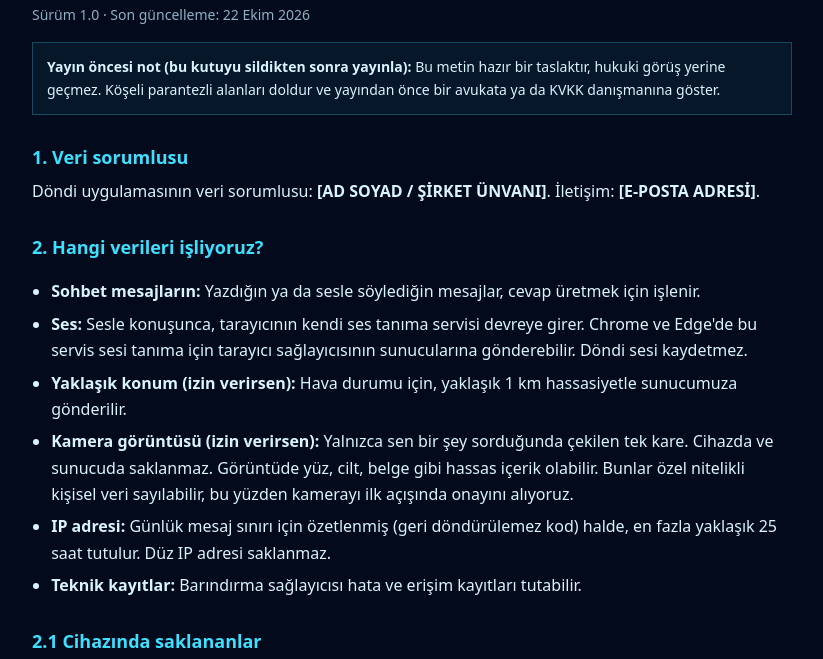
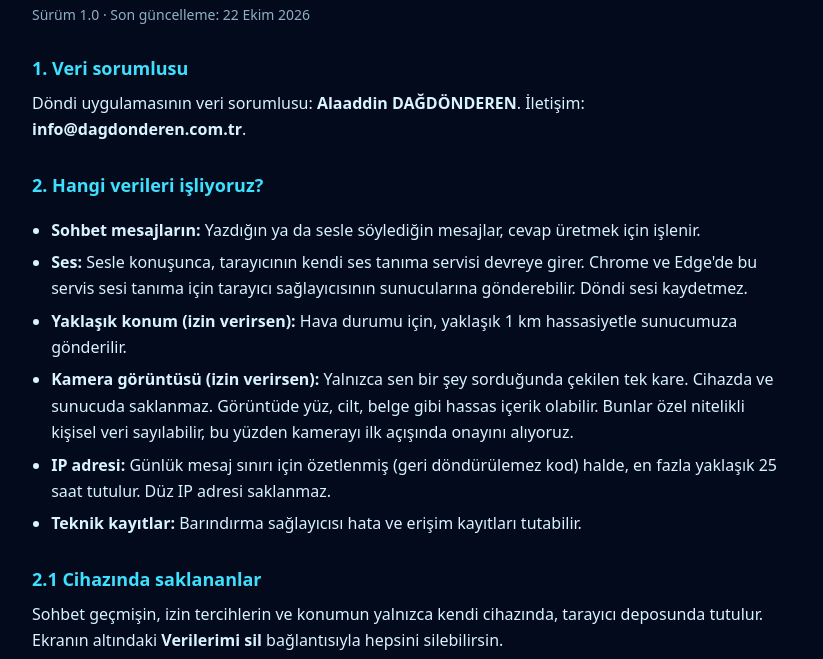
Before and after one commit to dagdonderen/DONDI, a website: page gizlilik.html in a window 1280 px wide. Shown: the part 100-759 px from the top of the page, without its empty margins (228-1051 px from the left). Drawn offline with Linux system fonts and the light colour scheme.

Commit message:
Revise data controller details in gizlilik.html
Updated the contact information for data controller in privacy policy.

```diff
--- a/gizlilik.html
+++ b/gizlilik.html
@@ -21,10 +21,9 @@ a{color:var(--c)}
 <a href="/">← Döndi'ye dön</a>
 <h1>Gizlilik ve KVKK Aydınlatma Metni</h1>
 <p class="mut">Sürüm 1.0 · Son güncelleme: 22 Ekim 2026</p>
-<div class="warn"><b>Yayın öncesi not (bu kutuyu sildikten sonra yayınla):</b> Bu metin hazır bir taslaktır, hukuki görüş yerine geçmez. Köşeli parantezli alanları doldur ve yayından önce bir avukata ya da KVKK danışmanına göster.</div>
 
 <h2>1. Veri sorumlusu</h2>
-<p>Döndi uygulamasının veri sorumlusu: <b>[AD SOYAD / ŞİRKET ÜNVANI]</b>. İletişim: <b>[E-POSTA ADRESİ]</b>.</p>
+<p>Döndi uygulamasının veri sorumlusu: <b>Alaaddin DAĞDÖNDEREN</b>. İletişim: <b>info@dagdonderen.com.tr</b>.</p>
 
 <h2>2. Hangi verileri işliyoruz?</h2>
 <ul>
```
